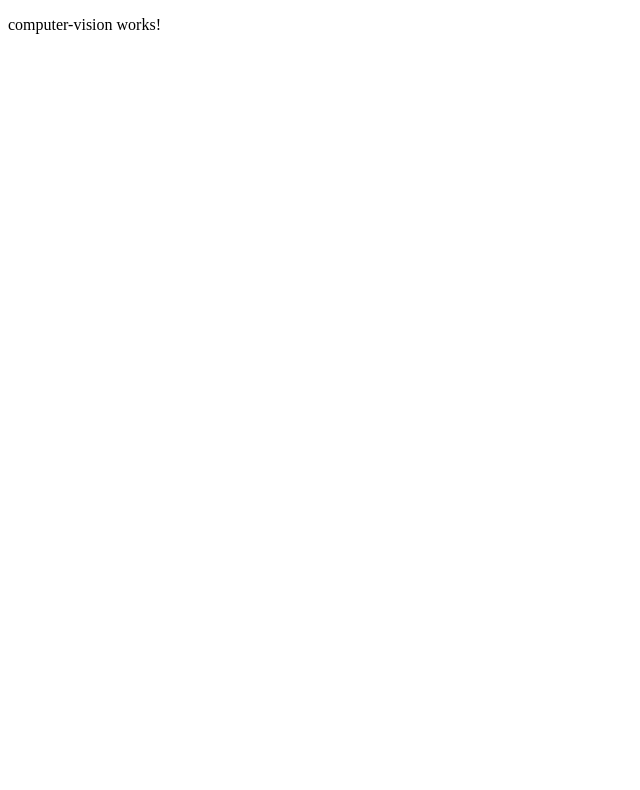
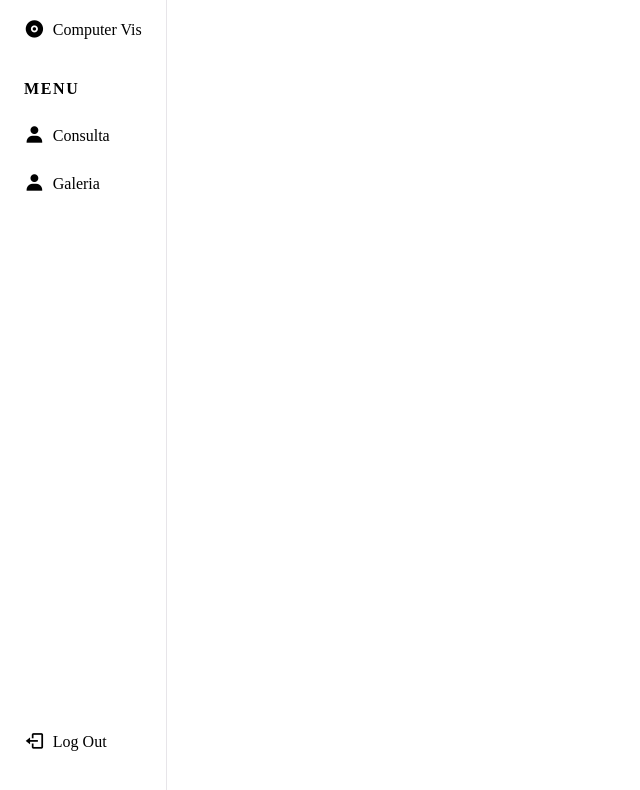
Before and after one commit to vallegrande/AS221S5_T06_fe, an Angular app: page /computer-galery in a window 1280 px wide. Before the commit this address led to /. Shown: the top 790 px of the page, without its empty margins (0-640 px from the left). Built offline with nearby package versions, Linux system fonts and the light colour scheme.

Commit message:
feat: menu implementation

```diff
--- a/src/app/app.component.html
+++ b/src/app/app.component.html
@@ -1,3 +1,3 @@
 <router-outlet>
-    <app-computer-vision></app-computer-vision>
+    <app-nav></app-nav>
 </router-outlet>
--- a/src/app/app.module.ts
+++ b/src/app/app.module.ts
@@ -17,12 +17,16 @@ import { AppComponent } from './app.component';
 import { ComputerVisionService } from './modules/service/computer-vision.service';
 import { AppRoutingModule } from './app-routing.module';
 import { ComputerVisionComponent } from './modules/pages/computer-vision/computer-vision.component';
+import { NavComponent } from './modules/pages/nav/nav.component';
+import { ComputerGaleryComponent } from './modules/pages/computer-galery/computer-galery.component';
 
 
 
 @NgModule({
   declarations: [
+    NavComponent,
     AppComponent,
+    ComputerGaleryComponent,
     ComputerVisionComponent],
   imports: [
     ToastrModule.forRoot(),
--- /dev/null
+++ b/src/app/modules/pages/computer-galery/computer-galery.component.html
@@ -0,0 +1 @@
+<p>computer-galery works!</p>
--- /dev/null
+++ b/src/app/modules/pages/nav/nav.component.css
@@ -0,0 +1,385 @@
+/*========== GOOGLE FONTS ==========*/
+@import url("https://fonts.googleapis.com/css2?family=Poppins:wght@400;500;600&display=swap");
+
+/*========== VARIABLES CSS ==========*/
+:root {
+  --header-height: 3.5rem;
+  --nav-width: 219px;
+
+  /*========== Colors ==========*/
+  --first-color: #6923D0;
+  --first-color-light: #F4F0FA;
+  --title-color: #19181B;
+  --text-color: #58555E;
+  --text-color-light: #A5A1AA;
+  --body-color: #F9F6FD;
+  --container-color: #FFFFFF;
+
+  /*========== Font and typography ==========*/
+  --body-font: 'Poppins', sans-serif;
+  --normal-font-size: .938rem;
+  --small-font-size: .75rem;
+  --smaller-font-size: .75rem;
+
+  /*========== Font weight ==========*/
+  --font-medium: 500;
+  --font-semi-bold: 600;
+
+  /*========== z index ==========*/
+  --z-fixed: 10;
+}
+
+@media screen and (min-width: 1024px) {
+  :root {
+    --normal-font-size: 1rem;
+    --small-font-size: .875rem;
+    --smaller-font-size: .813rem;
+  }
+}
+
+/*========== BASE ==========*/
+*, ::before, ::after {
+  box-sizing: border-box;
+}
+
+body {
+  margin: var(--header-height) 0 0 0;
+  padding: 1rem 1rem 0;
+  font-family: var(--body-font);
+  font-size: var(--normal-font-size);
+  background-color: var(--body-color);
+  color: var(--text-color);
+}
+
+h3 {
+  margin: 0;
+}
+
+a {
+  text-decoration: none;
+}
+
+img {
+  max-width: 100%;
+  height: auto;
+}
+
+/*========== HEADER ==========*/
+.header {
+  position: fixed;
+  top: 0;
+  left: 0;
+  width: 100%;
+  background-color: var(--container-color);
+  box-shadow: 0 1px 0 rgba(22, 8, 43, 0.1);
+  padding: 0 1rem;
+  z-index: var(--z-fixed);
+}
+
+.header__container {
+  display: flex;
+  align-items: center;
+  height: var(--header-height);
+  justify-content: space-between;
+}
+
+.header__img {
+  width: 35px;
+  height: 35px;
+  border-radius: 50%;
+}
+
+.header__logo {
+  color: var(--title-color);
+  font-weight: var(--font-medium);
+  display: none;
+}
+
+.header__search {
+  display: flex;
+  padding: .40rem .75rem;
+  background-color: var(--first-color-light);
+  border-radius: .25rem;
+}
+
+.header__input {
+  width: 100%;
+  border: none;
+  outline: none;
+  background-color: var(--first-color-light);
+}
+
+.header__input::placeholder {
+  font-family: var(--body-font);
+  color: var(--text-color);
+}
+
+.header__icon,
+.header__toggle {
+  font-size: 1.2rem;
+}
+
+.header__toggle {
+  color: var(--title-color);
+  cursor: pointer;
+}
+
+/*========== NAV ==========*/
+.nav {
+  position: fixed;
+  top: 0;
+  left: -100%;
+  height: 100vh;
+  padding: 1rem 1rem 0;
+  background-color: var(--container-color);
+  box-shadow: 1px 0 0 rgba(22, 8, 43, 0.1);
+  z-index: var(--z-fixed);
+  transition: .4s;
+}
+
+.nav__container {
+  height: 100%;
+  display: flex;
+  flex-direction: column;
+  justify-content: space-between;
+  padding-bottom: 3rem;
+  overflow: auto;
+  scrollbar-width: none; /* For mozilla */
+}
+
+/* For Google Chrome and others */
+.nav__container::-webkit-scrollbar {
+  display: none;
+}
+
+.nav__logo {
+  font-weight: var(--font-semi-bold);
+  margin-bottom: 2.5rem;
+}
+
+.nav__list,
+.nav__items {
+  display: grid;
+}
+
+.nav__list {
+  row-gap: 2.5rem;
+}
+
+.nav__items {
+  row-gap: 1.5rem;
+}
+
+.nav__subtitle {
+  font-size: var(--normal-font-size);
+  text-transform: uppercase;
+  letter-spacing: .1rem;
+  color: var(--text-color-light);
+}
+
+.nav__link {
+  display: flex;
+  align-items: center;
+  color: var(--text-color);
+}
+
+.nav__link:hover {
+  color: var(--first-color);
+}
+
+.nav__icon {
+  font-size: 1.2rem;
+  margin-right: .5rem;
+}
+
+.nav__name {
+  font-size: var(--small-font-size);
+  font-weight: var(--font-medium);
+  white-space: nowrap;
+}
+
+.nav__logout {
+  margin-top: 5rem;
+}
+
+/* Dropdown */
+.nav__dropdown {
+  overflow: hidden;
+  max-height: 21px;
+  transition: .4s ease-in-out;
+}
+
+.nav__dropdown-collapse {
+  background-color: var(--first-color-light);
+  border-radius: .25rem;
+  margin-top: 1rem;
+}
+
+.nav__dropdown-content {
+  display: grid;
+  row-gap: .5rem;
+  padding: .75rem 2.5rem .75rem 1.8rem;
+}
+
+.nav__dropdown-item {
+  font-size: var(--smaller-font-size);
+  font-weight: var(--font-medium);
+  color: var(--text-color);
+}
+
+.nav__dropdown-item:hover {
+  color: var(--first-color);
+}
+
+.nav__dropdown-icon {
+  margin-left: auto;
+  transition: .4s;
+}
+
+/* Show dropdown collapse */
+.nav__dropdown:hover {
+  max-height: 100rem;
+}
+
+/* Rotate icon arrow */
+.nav__dropdown:hover .nav__dropdown-icon {
+  transform: rotate(180deg);
+}
+
+/*===== Show menu =====*/
+.show-menu {
+  left: 0;
+}
+
+/*===== Active link =====*/
+.active {
+  color: var(--first-color);
+}
+
+/* ========== MEDIA QUERIES ==========*/
+/* For small devices reduce search*/
+@media screen and (max-width: 320px) {
+  .header__search {
+    width: 70%;
+  }
+}
+
+@media screen and (min-width: 768px) {
+  body {
+    padding: 1rem 3rem 0 6rem;
+  }
+  .header {
+    padding: 0 3rem 0 6rem;
+  }
+  .header__container {
+    height: calc(var(--header-height) + .5rem);
+  }
+  .header__search {
+    width: 300px;
+    padding: .55rem .75rem;
+  }
+  .header__toggle {
+    display: none;
+  }
+  .header__logo {
+    display: block;
+  }
+  .header__img {
+    width: 40px;
+    height: 40px;
+    order: 1;
+  }
+  .nav {
+    left: 0;
+    padding: 1.2rem 1.5rem 0;
+    width: 68px; /* Reduced navbar */
+  }
+  .nav__items {
+    row-gap: 1.7rem;
+  }
+  .nav__icon {
+    font-size: 1.3rem;
+  }
+
+  /* Element opacity */
+  .nav__logo-name,
+  .nav__name,
+  .nav__subtitle,
+  .nav__dropdown-icon {
+    opacity: 0;
+    transition: .3s;
+  }
+
+
+  /* Navbar expanded */
+  .nav:hover {
+    width: var(--nav-width);
+  }
+
+  /* Visible elements */
+  .nav:hover .nav__logo-name {
+    opacity: 1;
+  }
+  .nav:hover .nav__subtitle {
+    opacity: 1;
+  }
+  .nav:hover .nav__name {
+    opacity: 1;
+  }
+  .nav:hover .nav__dropdown-icon {
+    opacity: 1;
+  }
+}
+
+
+#toasts-messaje {
+  position: fixed;
+  z-index: 100;
+  top: 10px;
+  right: 10px;
+  display: flex;
+  flex-direction: column;
+  align-items: flex-end;
+  animation: fadein 0.5s;
+}
+
+.toast-content {
+  width: 320px;
+/*   height: 55px; */
+/*   height: 95px; */
+  border-radius: 5px;
+  margin: 0.5rem;
+  color: #ffffff;
+  font-weight: 400;
+  display: flex;
+  align-items: center;
+  justify-content: center;
+  flex-direction: row-reverse;
+  padding: 15px
+}
+
+.info {
+  background-color: #2196f3;
+}
+
+.success {
+  background-color: #4caf50;
+}
+
+.error {
+  background-color: #ff5252;
+}
+
+.warning {
+  background-color: #ffc107;
+}
+
+.toast-content>span {
+  color: #ffffff;
+  margin: 0 20px 0 0;
+  font-size: 1.5rem;
+}
+
+.nav {
+  background-color: #ffffff;
+}
--- /dev/null
+++ b/src/app/modules/pages/nav/nav.component.html
@@ -0,0 +1,31 @@
+<!-- Navegador -->
+<div class="nav" id="navbar">
+    <nav class="nav__container">
+      <div>
+        <a href="#" class="nav__link nav__logo">
+          <i class='bx bxs-disc nav__icon'></i>
+          <span class="nav__logo-name">Computer Vis</span>
+        </a>
+
+        <div class="nav__list">
+          <div class="nav__items">
+            <h3 class="nav__subtitle">Menu</h3>
+
+            <a routerLink="/computer-vision" routerLinkActive="active" class="nav__link">
+                <i class='bx bxs-user nav__icon'></i>
+                <span class="nav__name">Consulta</span>
+              </a>
+            <a routerLink="/computer-galery" routerLinkActive="active" class="nav__link">
+                <i class='bx bxs-user nav__icon'></i>
+                <span class="nav__name">Galeria</span>
+              </a>
+          </div>
+        </div>
+      </div>
+
+      <a href="#" class="nav__link nav__logout">
+        <i class='bx bx-log-out nav__icon'></i>
+        <span class="nav__name">Log Out</span>
+      </a>
+    </nav>
+  </div>
--- a/src/index.html
+++ b/src/index.html
@@ -6,6 +6,8 @@
   <base href="/">
   <meta name="viewport" content="width=device-width, initial-scale=1">
   <link rel="icon" type="image/x-icon" href="favicon.ico">
+  <link rel="stylesheet" href="https://cdnjs.cloudflare.com/ajax/libs/font-awesome/4.7.0/css/font-awesome.min.css">
+  <link href='https://unpkg.com/boxicons@2.1.4/css/boxicons.min.css' rel='stylesheet'>
 </head>
 <body>
   <app-root></app-root>
```
Also changed, not shown: src/app/app-routing.module.ts (+10 -0 lines), src/app/modules/pages/computer-galery/computer-galery.component.ts (added, +10 -0 lines), src/app/modules/pages/nav/nav.component.ts (added, +10 -0 lines), src/app/modules/pages/computer-galery/computer-galery.component.css (added), 2 other files (tests, documents, lock files or other folders).
